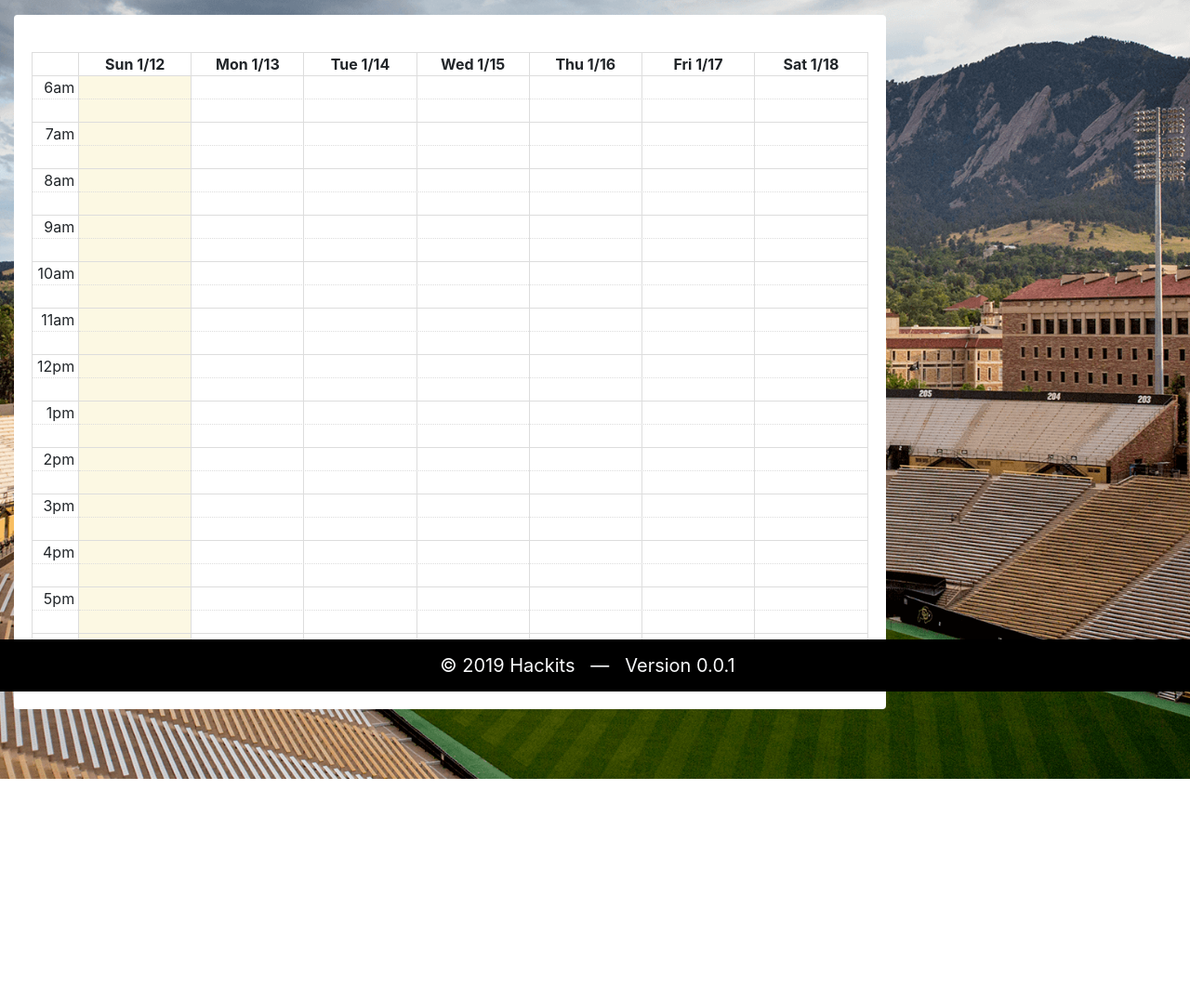
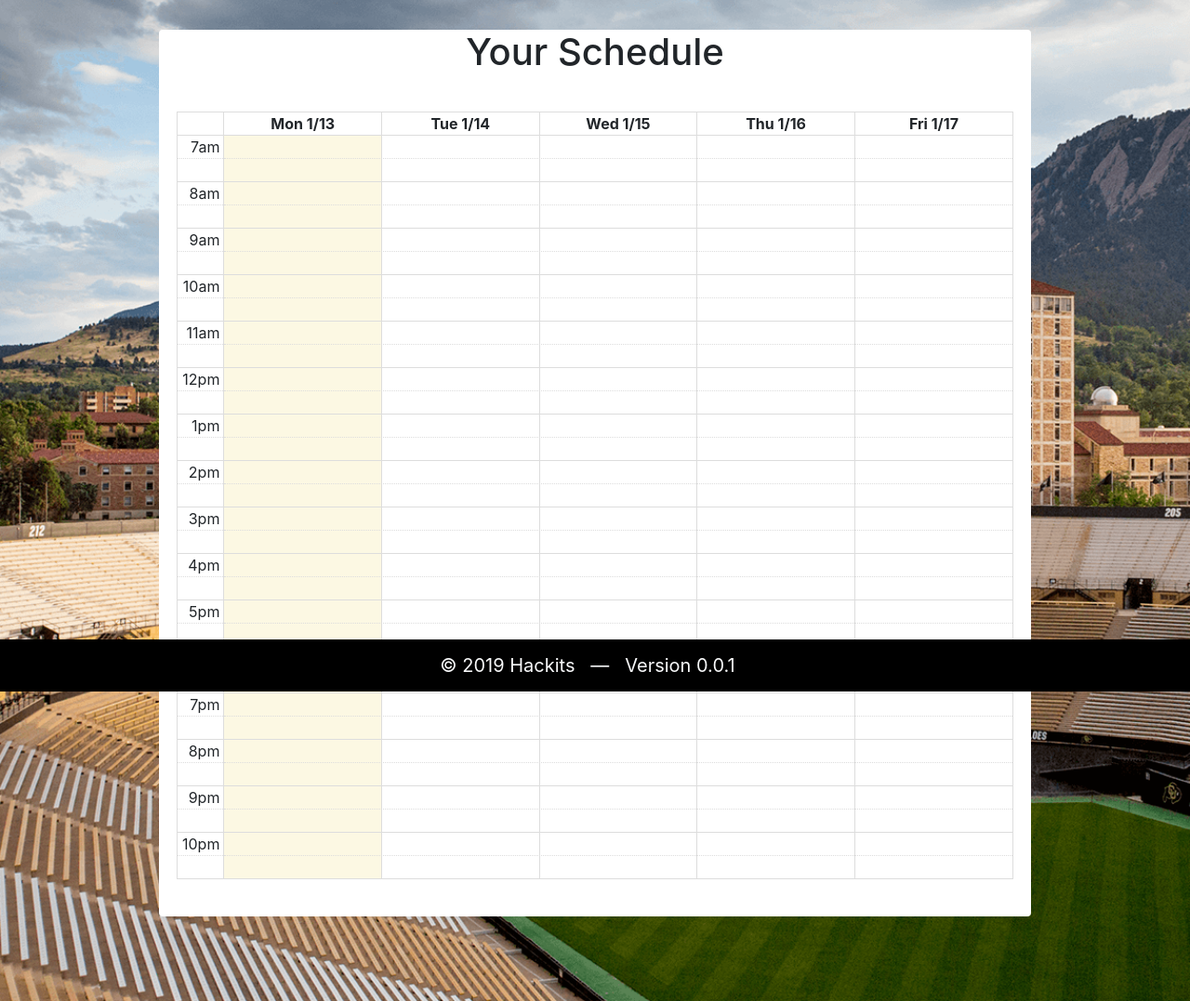
Before and after one commit to jacobfelknor/schedulecu, a Django app: page / in a window 1280 px wide. Shown: the part 56-1133 px from the top of the page at 93% size. Before the commit the page ends 894 px from the top, so only its background shows below. Run offline with Django 3.2, Linux system fonts and the light colour scheme; lists and menus that the app fills with data are empty; some libraries are stand-ins or nearby versions.

Commit message:
Update home.html

```diff
--- a/home/templates/home/home.html
+++ b/home/templates/home/home.html
@@ -3,14 +3,6 @@
 {% block head %}
 {% load static %}
 <meta charset='utf-8' />
-
-    <!-- <link href='./packages/core/main.css' rel='stylesheet' />
-    <link href='./packages/daygrid/main.css' rel='stylesheet' />
-    <link href='./packages/timegrid/main.css' rel='stylesheet' />
-
-    <script src='./packages/core/main.js'></script>
-    <script src='./packages/daygrid/main.js'></script>
-    <script src='./packages/timegrid/main.js'></script> -->
 
     <link href='{% static 'packages/core/main.css' %}' rel='stylesheet' />
     <link href='{% static 'packages/daygrid/main.css' %}' rel='stylesheet' />
@@ -31,8 +23,9 @@
 {% endblock %}
 
 {% block content %}
-<div class="container-fluid">
-    <div class="card border-0" style ="width: 75%;">
+<div class="container-fluid" style="text-align:center;">
+    <div class="card border-0" style ="width: 75%; display:inline-block;">
+        <h1>Your Schedule</h1>
         <div id='calendar'></div>
     </div>
 </div>
@@ -45,19 +38,29 @@
         var calendar = new FullCalendar.Calendar(calendarEl, {
             plugins: ['dayGrid', 'timeGrid'],
             timezone: 'local',
-            defaultView: 'timeGridWeek',
-            minTime: '06:00:00',
+            defaultView: 'timeGridWeekDay',
+            minTime: '07:00:00',
             maxTime: '23:00:00',
+            contentHeight: 'auto',
             header: false,
             allDaySlot: false,
-            now: '2020-01-12',
+            now: '2020-01-13',
             visibleRange: {
-                start: '2020-01-12',
-                end: '2020-01-19'
+                start: '2020-01-13',
+                end: '2020-01-18'
+            },
+            views: {
+                timeGridWeekDay: {
+                    type: 'timeGrid',
+                    duration: { days: 5 }
+                }
+
             }
         });
 
 
+        var colors = ["CornflowerBlue", "DeepPink", "green", "gold", "chocolate", "DarkKhaki", "LightBlue", "Plum"]
+        var j = 0;
 
         // class_list is the list of classes the signed-in user has in their schedule
         {% for class in class_list %}
@@ -75,6 +78,7 @@
             var startAMPM = splitStartTime[2];
             var startTime = new Date('January 12, 2020 0:00:00');
 
+            if(startHour == 12){startHour = 0};
 
             if(startAMPM == "AM"){
                 startTime.setHours(startHour, startMinute);
@@ -89,6 +93,8 @@
             var endMinute = parseInt(splitEndTime[1], 10);
             var endAMPM = splitEndTime[2];
             var endTime = new Date('January 12, 2020 0:00:00');
+
+            if(endHour == 12){endHour = 0};
 
             if(endAMPM == "AM"){
                 endTime.setHours(endHour, endMinute);
@@ -115,9 +121,11 @@
                 calendar.addEvent({
                     title: '{{class.course_title}}',
                     start: startTime,
-                    end: endTime
+                    end: endTime,
+                    backgroundColor: colors[j]
                 })
             }
+            j++;
 
         {% endfor %}
 
```
